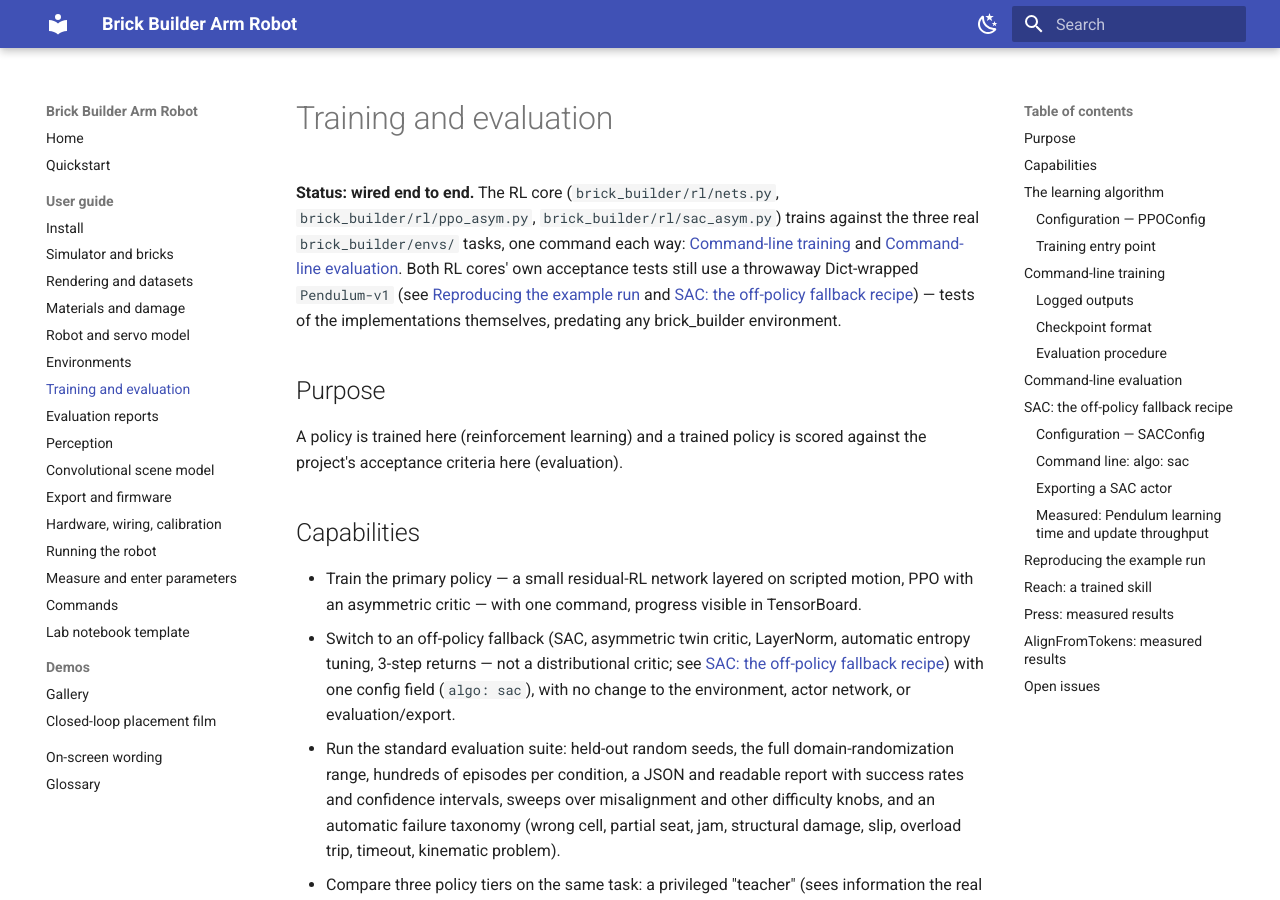
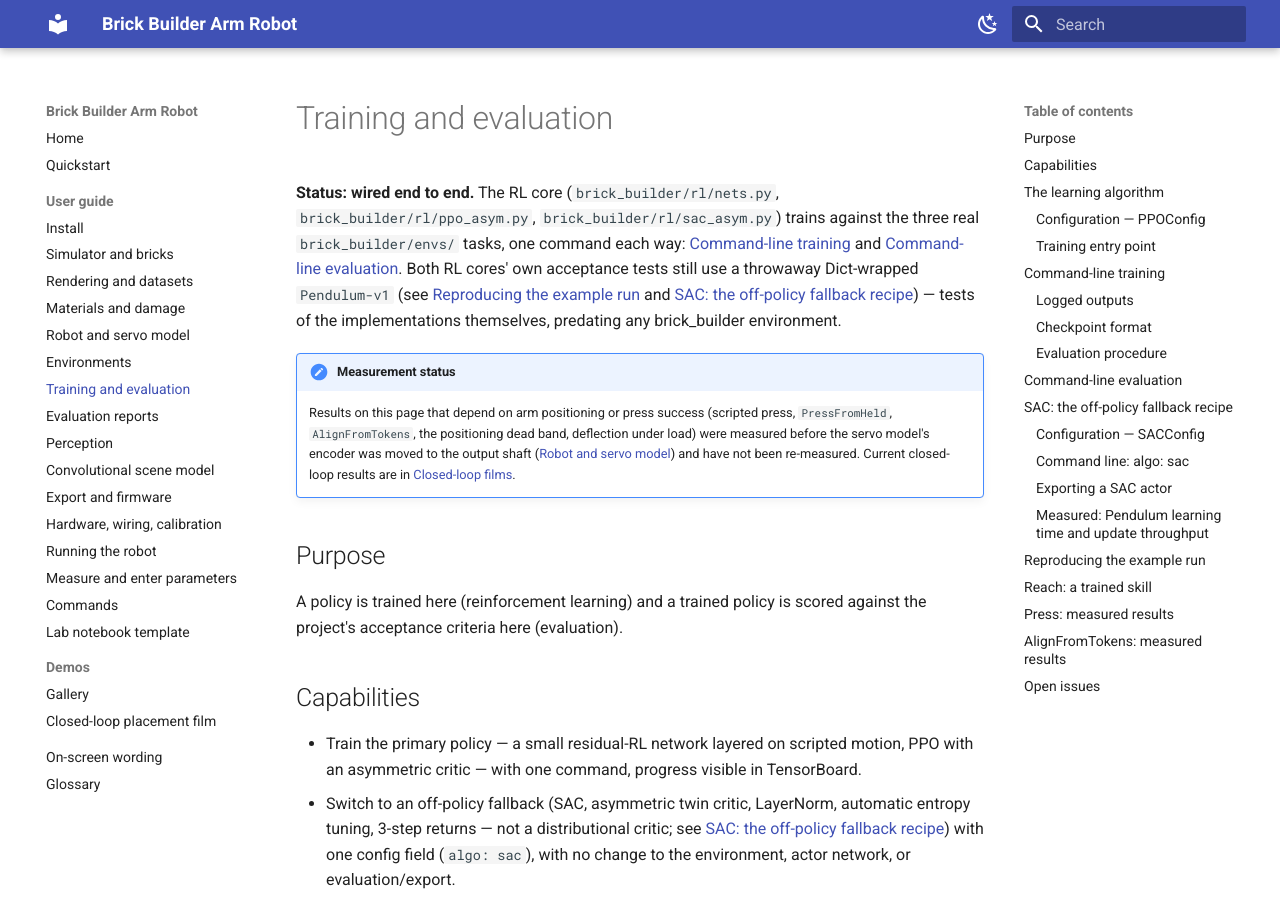
Before and after one commit to k-h-nunn/brick-builder-arm-robot, an MkDocs documentation site: the page built from docs/guide/05-training-and-evaluation.md, in a window 1280 px wide and 900 px high. Built offline with MkDocs 1.6.1 and Material for MkDocs 9.7.7, drawn with Linux system fonts in a browser that asks for light colours.

Commit message:
Mark results measured before the servo encoder correction
Co-Authored-By: Claude Fable 5.1 <noreply@anthropic.com>
Claude-Session: https://claude.ai/code/session_01RzBd2B5zzgQYF7MiXKsWuw

```diff
--- a/docs/guide/05-training-and-evaluation.md
+++ b/docs/guide/05-training-and-evaluation.md
@@ -8,6 +8,13 @@ a throwaway Dict-wrapped `Pendulum-v1` (see [Reproducing the example
 run](#reproducing-the-example-run) and [SAC: the off-policy fallback
 recipe](#sac-the-off-policy-fallback-recipe)) — tests of the implementations themselves, predating
 any brick_builder environment.
+
+!!! note "Measurement status"
+    Results on this page that depend on arm positioning or press success (scripted press,
+    `PressFromHeld`, `AlignFromTokens`, the positioning dead band, deflection under load) were
+    measured before the servo model's encoder was moved to the output shaft
+    ([Robot and servo model](03-robot-and-servo-model.md)) and have not been re-measured.
+    Current closed-loop results are in [Closed-loop films](../demos/videos.md).
 
 ## Purpose
 
```
Also changed, not shown: docs/guide/04-environments.md (+7 -0 lines).
